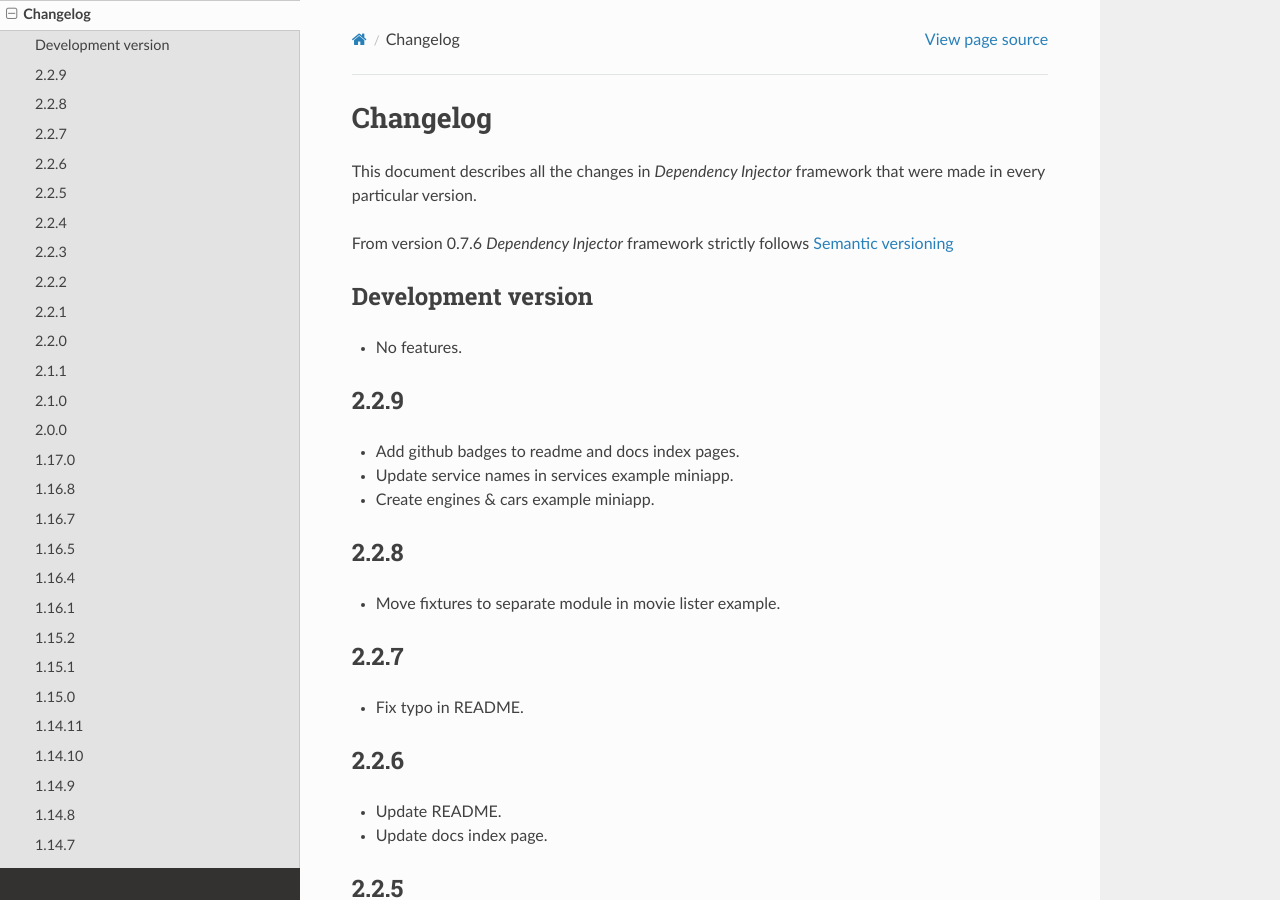
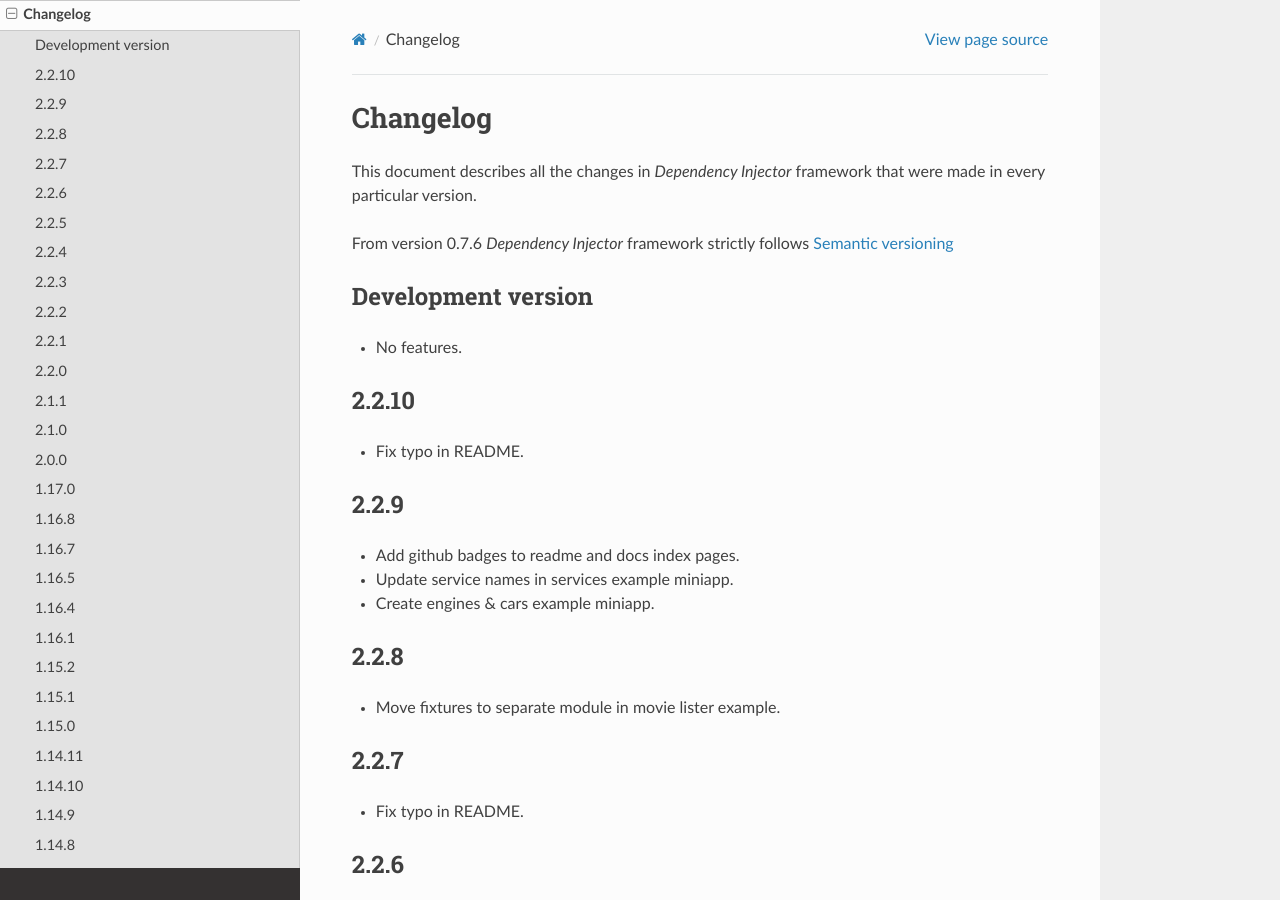
Before and after one commit to ets-labs/python-dependency-injector, a Sphinx documentation site: the page built from docs/main/changelog.rst, in a window 1280 px wide and 900 px high. Built offline with Sphinx 7.4.7 and the Read the Docs theme 2.0.0, drawn with Linux system fonts in a browser that asks for light colours.

Commit message:
Increase version to 2.2.10

```diff
--- a/dependency_injector/__init__.py
+++ b/dependency_injector/__init__.py
@@ -1,6 +1,6 @@
 """Dependency injector top-level package."""
 
-VERSION = '2.2.9'
+VERSION = '2.2.10'
 """Version number that follows semantic versioning.
 
 :type: str
--- a/docs/main/changelog.rst
+++ b/docs/main/changelog.rst
@@ -10,6 +10,10 @@ follows `Semantic versioning`_
 Development version
 -------------------
 - No features.
+
+2.2.10
+------
+- Fix typo in README.
 
 2.2.9
 -----
```
